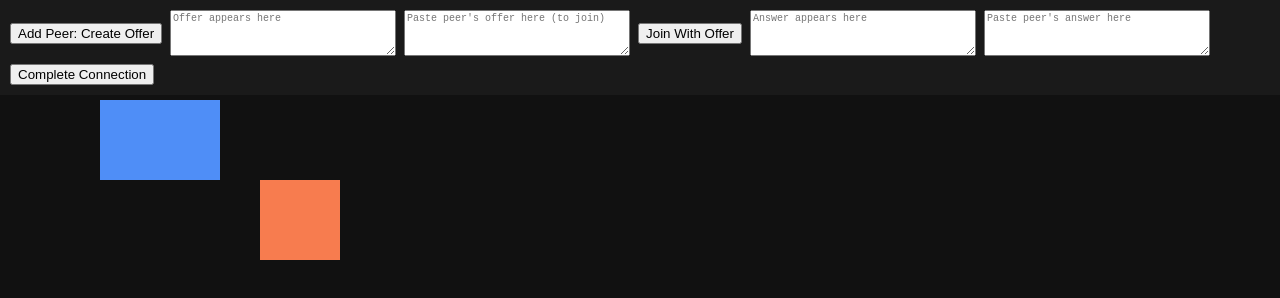
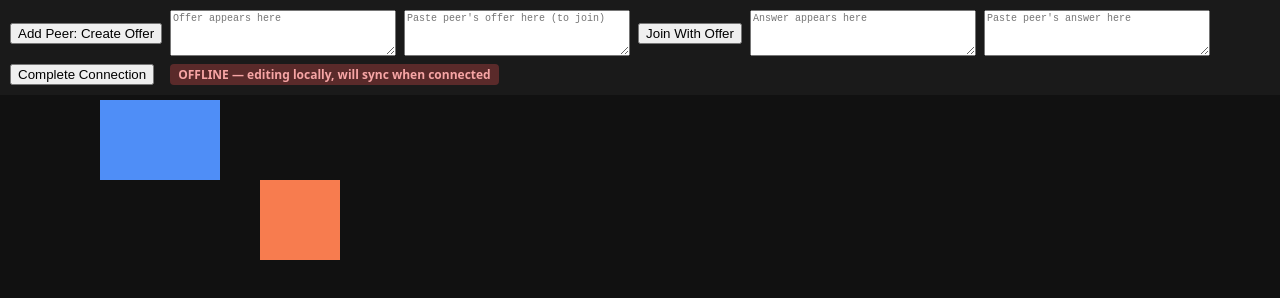
Before and after one commit to aadhi5h/p2p-canvas, a website with bundled scripts: page index.html in a window 1280 px wide. Built offline with nearby package versions, Linux system fonts and the light colour scheme.

Commit message:
feat: add offline document changes

```diff
--- a/index.html
+++ b/index.html
@@ -27,6 +27,7 @@
     <textarea id="answer-in" placeholder="Paste peer's answer here"></textarea>
     <button id="btn-complete">Complete Connection</button>
     <span id="action-status"></span>
+    <span id="offline-indicator" style="font-weight:bold;padding:2px 8px;border-radius:4px;"></span>
     <div id="peer-list"></div>
   </div>
   <canvas id="app-canvas"></canvas>
--- a/src/main.ts
+++ b/src/main.ts
@@ -37,12 +37,32 @@ const manager = new PeerManager();
 const peerStatuses = new Map<string, RTCPeerConnectionState>();
 const peerListEl = document.getElementById("peer-list")!;
 const actionStatus = document.getElementById("action-status")!;
+const offlineIndicator = document.getElementById("offline-indicator")!;
+updateOfflineIndicator();
 const offerOut = document.getElementById("offer-out") as HTMLTextAreaElement;
 const offerIn = document.getElementById("offer-in") as HTMLTextAreaElement;
 const answerOut = document.getElementById("answer-out") as HTMLTextAreaElement;
 const answerIn = document.getElementById("answer-in") as HTMLTextAreaElement;
 
 let lastOfferedPeerId: string | undefined;
+
+
+function connectedPeerCount(): number {
+  return Array.from(peerStatuses.values()).filter((s) => s === "connected").length;
+}
+
+function updateOfflineIndicator(): void {
+  const count = connectedPeerCount();
+  if (count === 0) {
+    offlineIndicator.textContent = "OFFLINE — editing locally, will sync when connected";
+    offlineIndicator.style.background = "#5a2a2a";
+    offlineIndicator.style.color = "#f7a5a5";
+  } else {
+    offlineIndicator.textContent = `ONLINE — synced with ${count} peer${count === 1 ? "" : "s"}`;
+    offlineIndicator.style.background = "#2a5a2a";
+    offlineIndicator.style.color = "#a5f7a5";
+  }
+}
 
 function renderPeerList() {
   peerListEl.innerHTML = Array.from(peerStatuses.entries())
@@ -53,6 +73,7 @@ function renderPeerList() {
 manager.onStatusChange((peerId, status) => {
   peerStatuses.set(peerId, status);
   renderPeerList();
+  updateOfflineIndicator();
 });
 
 manager.onTransportReady((_peerId, transport) => {
@@ -65,6 +86,7 @@ manager.onDisconnect((peerId, transport) => {
   if (transport) presence.detachTransport(transport);
   peerStatuses.delete(peerId);
   renderPeerList();
+  updateOfflineIndicator();
 });
 
 function safeHandler(fn: () => Promise<void>) {
@@ -99,4 +121,5 @@ document.getElementById("btn-complete")!.addEventListener("click", safeHandler(a
   shapeIds: () => provider.getAllShapes().map((s) => s.id).sort(),
   presence,
   onlinePeers: () => presence.getOnlinePeers(),
+  isOffline: () => connectedPeerCount() === 0,
 };
```
